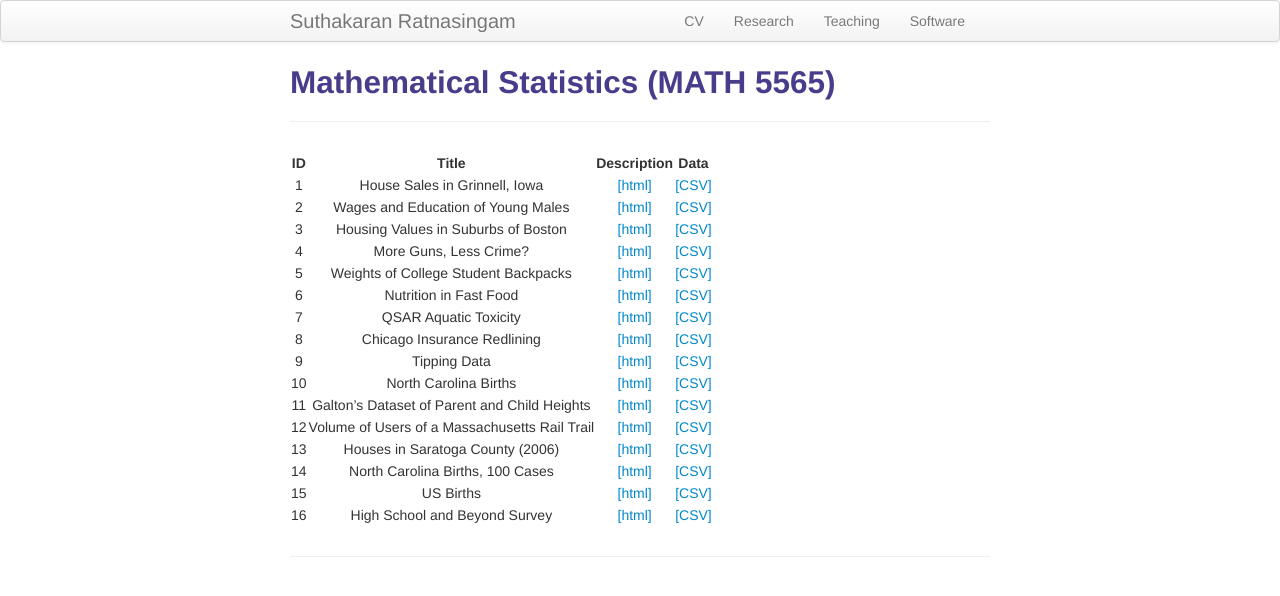
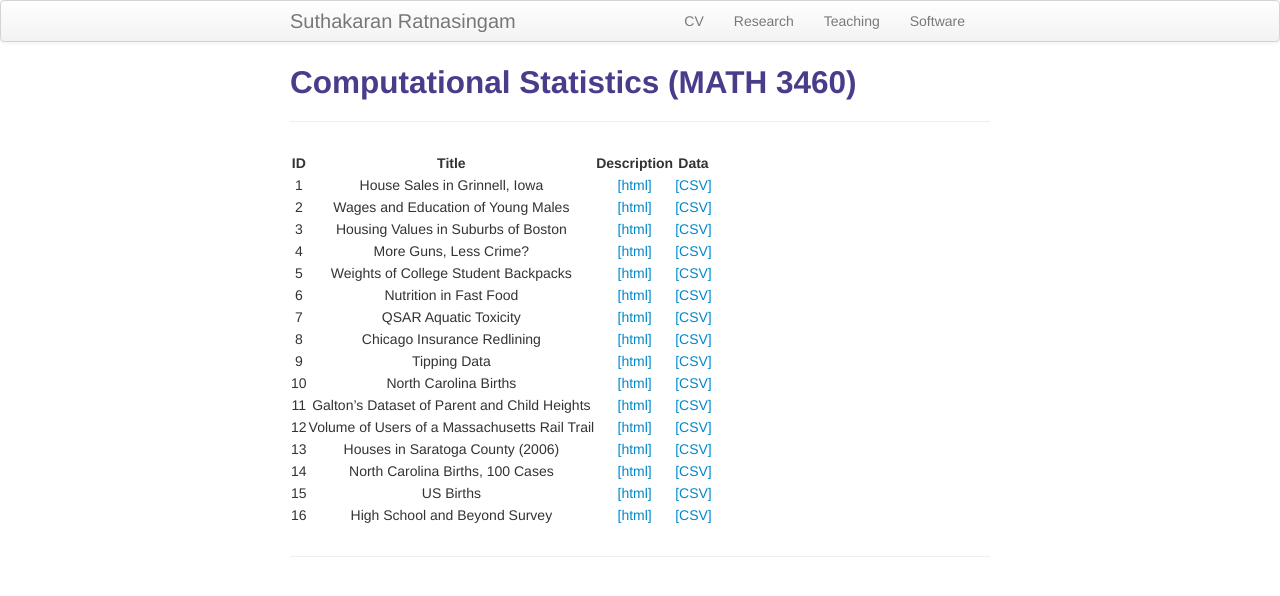
Before and after one commit to suthakaranr/suthakaranr.github.io, a Jekyll site: the page built from pages/MathStat.md, in a window 1280 px wide. Shown: the top 596 px of the page. Built offline with Jekyll 4.4.1, drawn with Linux system fonts in a browser that asks for light colours.

Commit message:
Update MathStat.md

```diff
--- a/pages/MathStat.md
+++ b/pages/MathStat.md
@@ -1,6 +1,6 @@
 ---
 layout: page
-title: Mathematical Statistics (MATH 5565)
+title: Computational Statistics (MATH 3460)
 description: Mathematical Statistics
 ---
 
```
